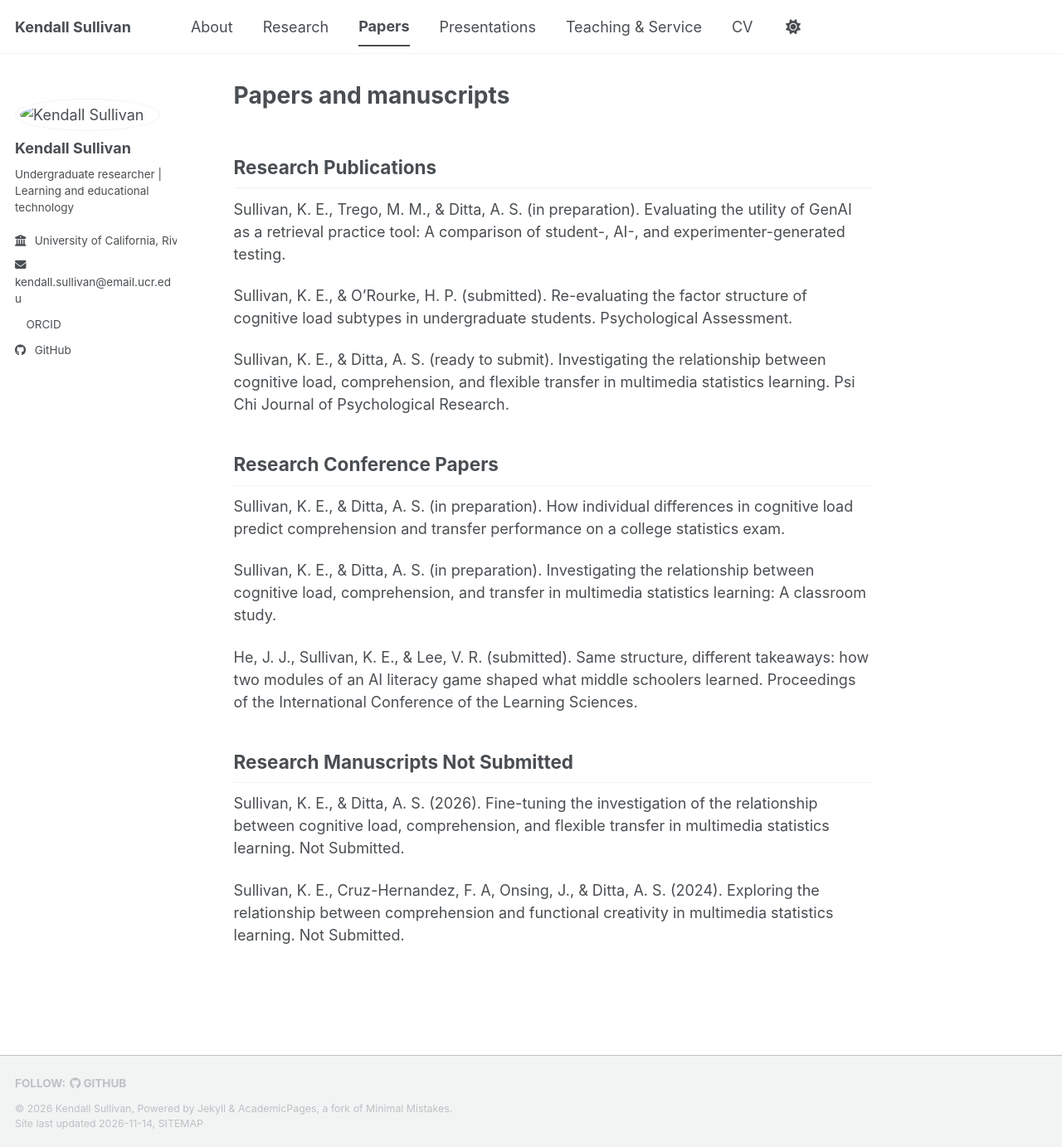
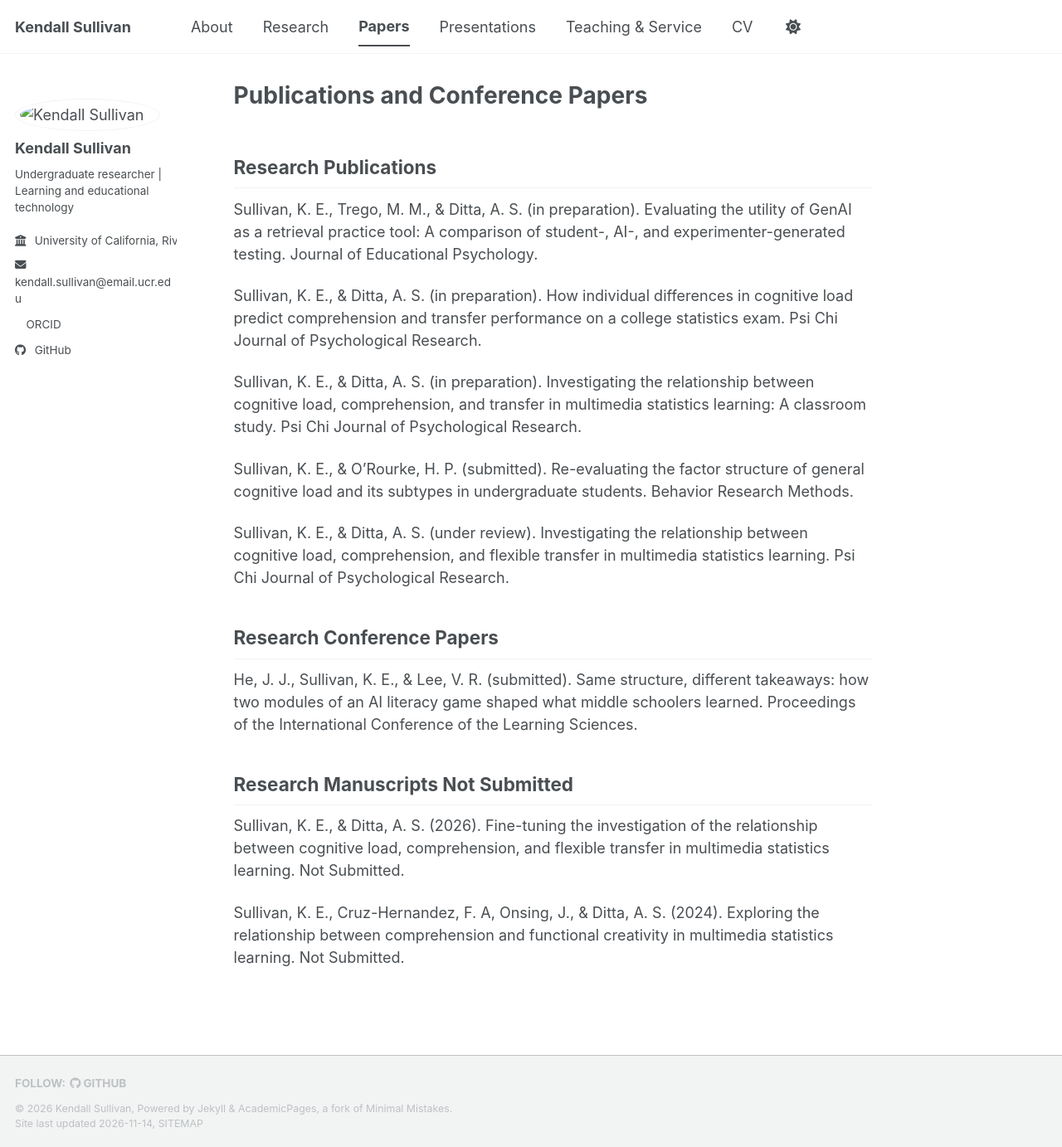
Before and after one commit to kendallesully/kendallesully.github.io, a Jekyll site: the page built from _pages/papers.md, in a window 1280 px wide and 1383 px high. Shown: the whole window at 83% size. Built offline with Jekyll 4.4.1, drawn with Linux system fonts in a browser that asks for light colours; a script bundle is joined from its source files by our own code; a style sheet for code colours, icons or effects is not loaded.

Commit message:
Update papers.md

```diff
--- a/_pages/papers.md
+++ b/_pages/papers.md
@@ -1,6 +1,6 @@
 ---
 layout: single
-title: Papers and manuscripts
+title: Publications and Conference Papers
 permalink: /papers/
 author_profile: true
 toc: true
@@ -10,17 +10,17 @@ toc_label: On this page
 
 ## Research Publications
 
-Sullivan, K. E., Trego, M. M., & Ditta, A. S. (in preparation). Evaluating the utility of GenAI as a retrieval practice tool: A comparison of student-, AI-, and experimenter-generated testing.
+Sullivan, K. E., Trego, M. M., & Ditta, A. S. (in preparation). Evaluating the utility of GenAI as a retrieval practice tool: A comparison of student-, AI-, and experimenter-generated testing. Journal of Educational Psychology.
 
-Sullivan, K. E., & O’Rourke, H. P. (submitted). Re-evaluating the factor structure of cognitive load subtypes in undergraduate students. Psychological Assessment.
+Sullivan, K. E., & Ditta, A. S. (in preparation). How individual differences in cognitive load predict comprehension and transfer performance on a college statistics exam. Psi Chi Journal of Psychological Research.
 
-Sullivan, K. E., & Ditta, A. S. (ready to submit). Investigating the relationship between cognitive load, comprehension, and flexible transfer in multimedia statistics learning. Psi Chi Journal of Psychological Research.
+Sullivan, K. E., & Ditta, A. S. (in preparation). Investigating the relationship between cognitive load, comprehension, and transfer in multimedia statistics learning: A classroom study. Psi Chi Journal of Psychological Research.
+
+Sullivan, K. E., & O’Rourke, H. P. (submitted). Re-evaluating the factor structure of general cognitive load and its subtypes in undergraduate students. Behavior Research Methods.
+
+Sullivan, K. E., & Ditta, A. S. (under review). Investigating the relationship between cognitive load, comprehension, and flexible transfer in multimedia statistics learning. Psi Chi Journal of Psychological Research.
 
 ## Research Conference Papers
-
-Sullivan, K. E., & Ditta, A. S. (in preparation). How individual differences in cognitive load predict comprehension and transfer performance on a college statistics exam.
-
-Sullivan, K. E., & Ditta, A. S. (in preparation). Investigating the relationship between cognitive load, comprehension, and transfer in multimedia statistics learning: A classroom study.
 
 He, J. J., Sullivan, K. E., & Lee, V. R. (submitted). Same structure, different takeaways: how two modules of an AI literacy game shaped what middle schoolers learned. Proceedings of the International Conference of the Learning Sciences.
 
```
